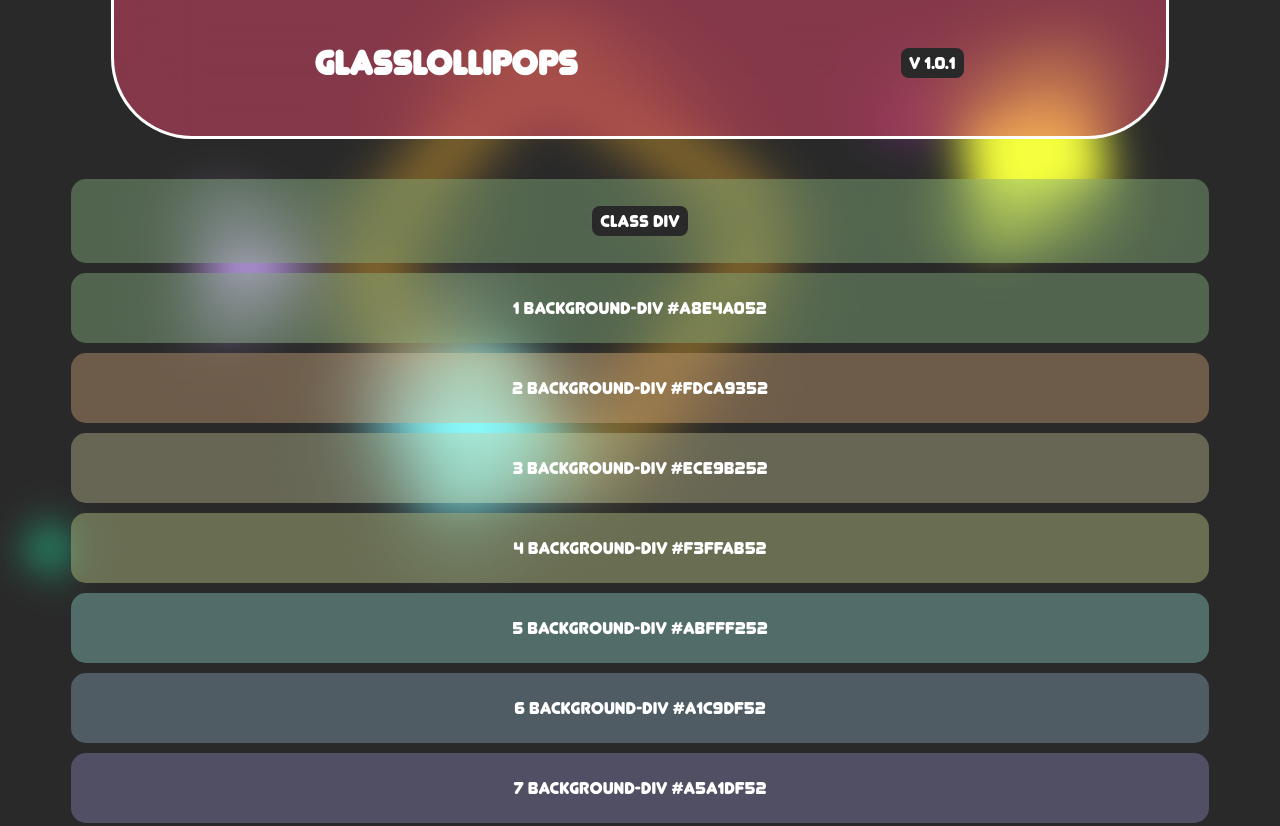
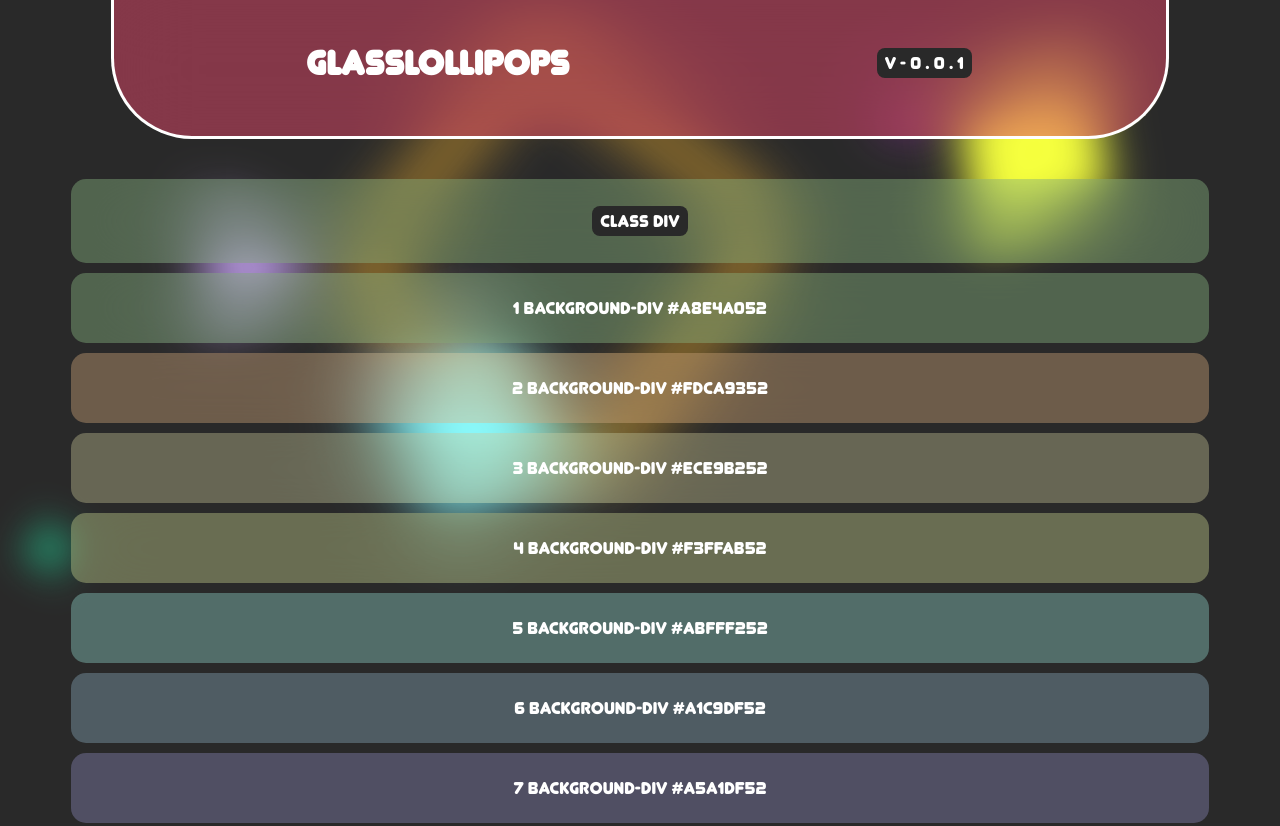
Before and after one commit to andreyka101/GLASSlOLLIPOPS, a website built with Vite: page index.html in a window 1280 px wide. Shown: the top 826 px of the page. Built offline with nearby package versions, Linux system fonts and the light colour scheme; files whose address does not match are found by name.

Commit message:
v - 0 . 0 . 1

```diff
--- a/index.html
+++ b/index.html
@@ -22,7 +22,7 @@
           </span>
         </h1>
         <span class="GLASSlOLLIPOPS_span">
-          V 1.0.1
+          v - 0 . 0 . 1
         </span>
       </header>
 
```
